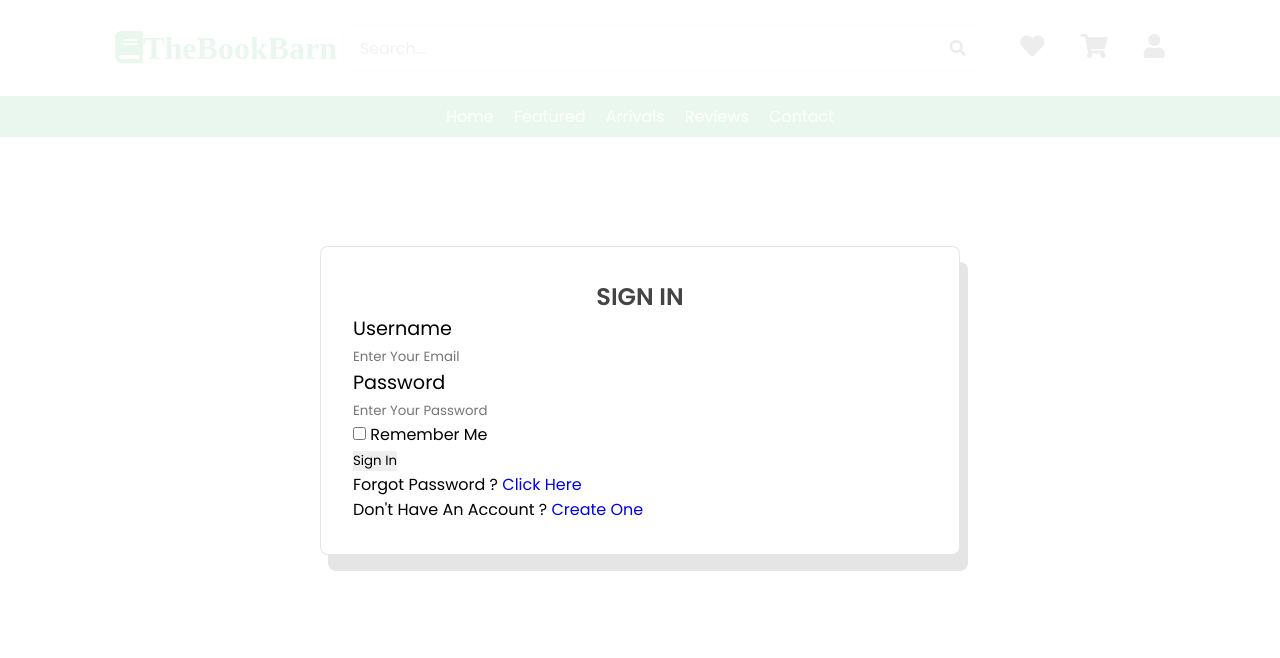
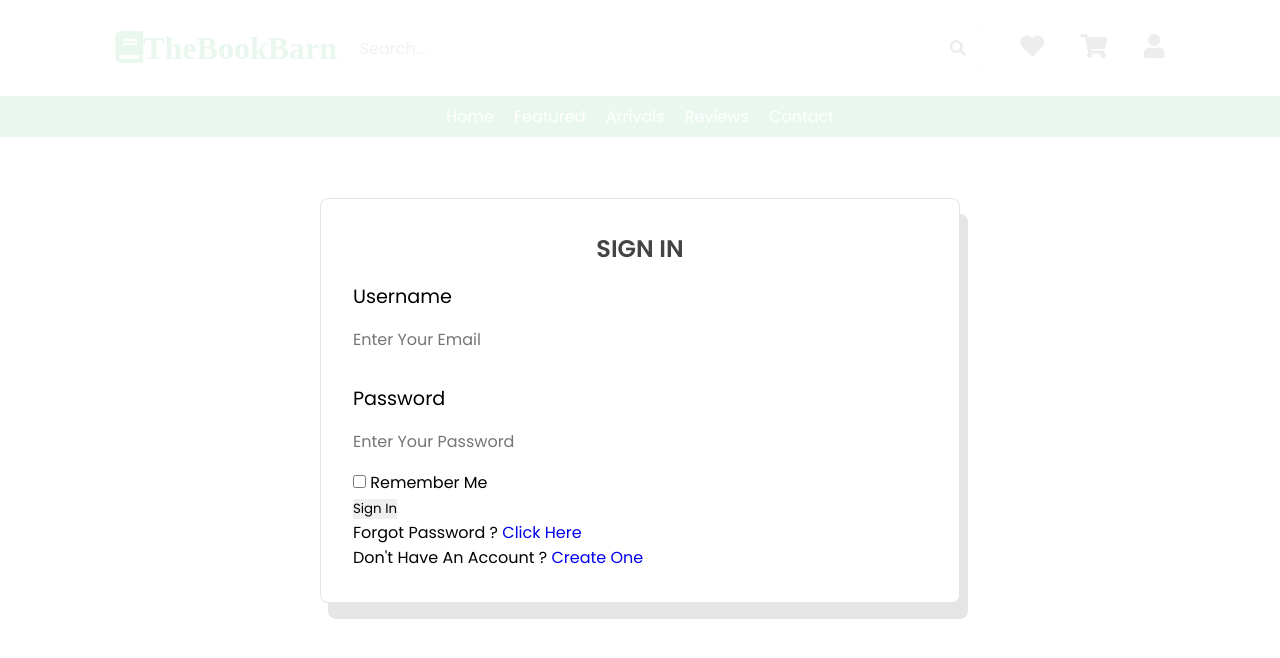
Before and after one commit to taurusilver7/bookbarn, a plain HTML site: page index.html in a window 1280 px wide. Drawn offline with Linux system fonts and the light colour scheme; a web font is replaced by a local one.

Commit message:
input styles

```diff
--- a/style.css
+++ b/style.css
@@ -186,6 +186,13 @@ html::-webkit-scrollbar-thumb {
 .login-form-container form span {
   display: block;
   font-size: 1.2rem;
+  padding-top: 1rem;
+}
+
+.login-form-container form .box {
+  width: 100%;
+  margin: 1rem 0;
+  font-size: 1rem;
 }
 
 /* Media Queries */
```
